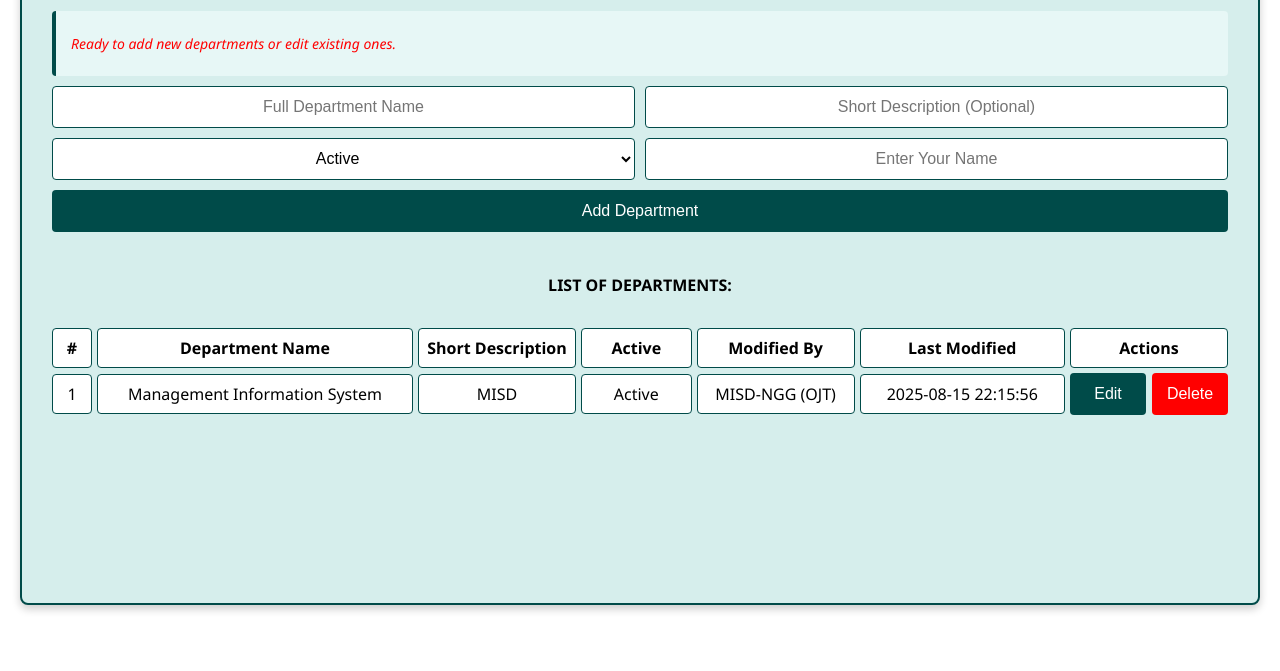
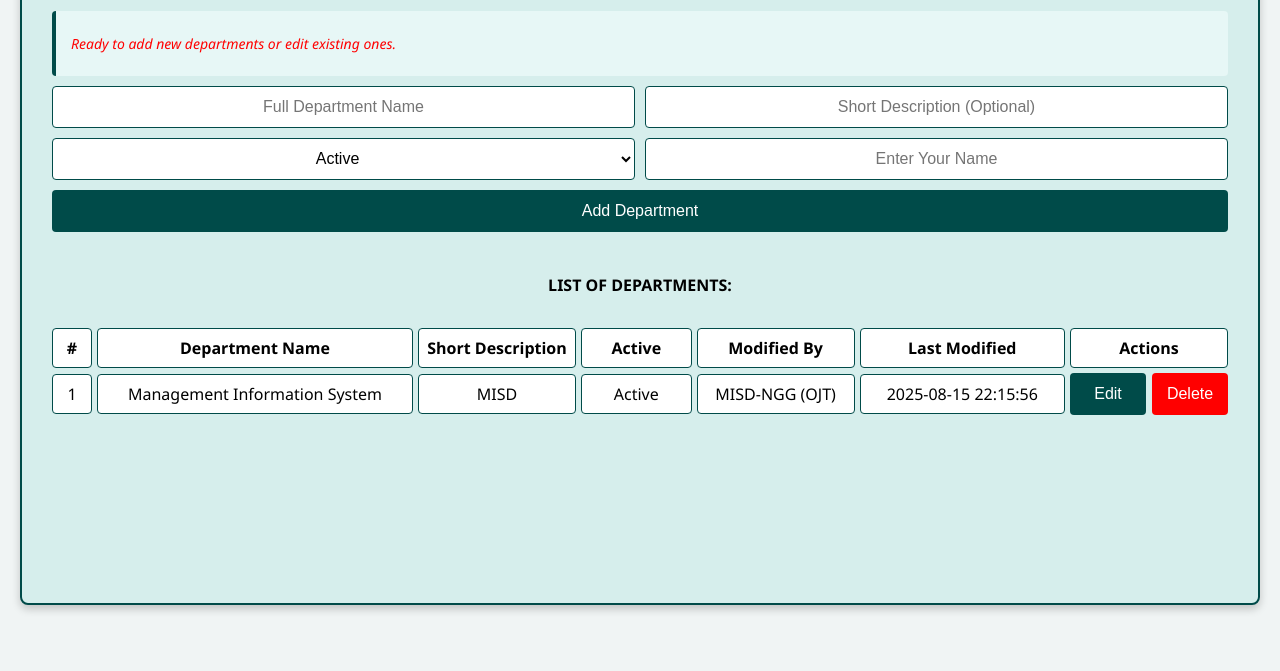
Before and after one commit to CPE-NGG/CRUD, a plain HTML site: page index.html in a window 1280 px wide. Shown: the part 129-800 px from the top of the page. Drawn offline with nearby package versions, Linux system fonts and the light colour scheme.

Commit message:
Update html

```diff
--- a/CRUD.css
+++ b/CRUD.css
@@ -2,6 +2,7 @@ body {
     font-family: 'Segoe UI', sans-serif;
     margin: 0;
     padding: 20px;
+    background-color: #F0F4F4;
 }
 
 h2 {
```
